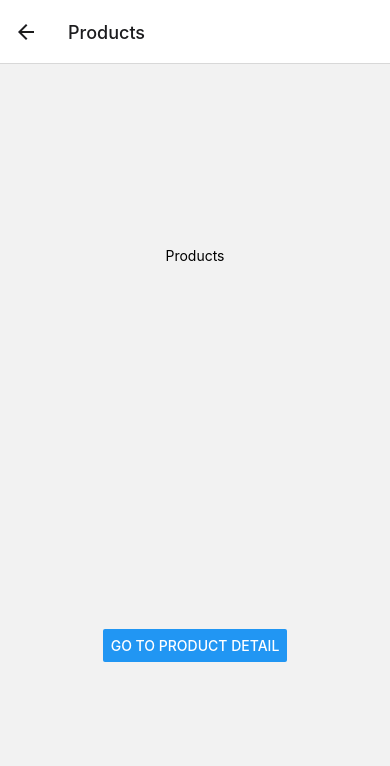
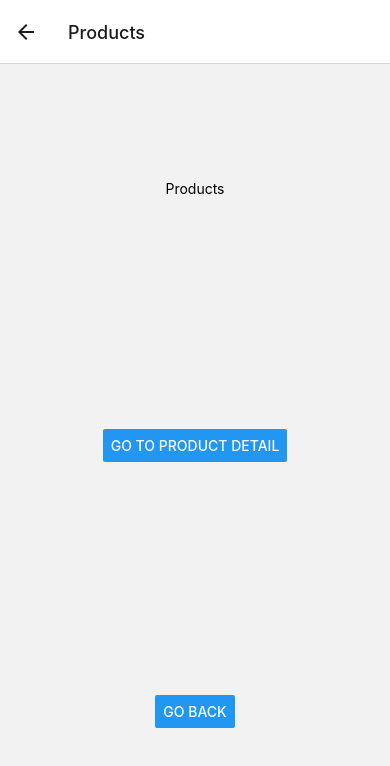
Before and after one commit to MVAgus/shopapp, a React Native app: screen /Products in a window 390 px wide. Shown: the top 766 px of the page. Built offline with nearby package versions, Linux system fonts and the light colour scheme.

Commit message:
se agrego boton de atras

```diff
--- a/src/screens/products/index.js
+++ b/src/screens/products/index.js
@@ -14,6 +14,7 @@ const Products = ({navigation}) => {
        <View style={styles.container}>
          <Text>Products</Text>
          <Button title="Go to Product Detail" onPress={() => navigation.navigate('ProductDetail')} />
+         <Button title="Go back" onPress={() => navigation.goBack()}/>
        </View>
      </SafeAreaView>
    );
```
